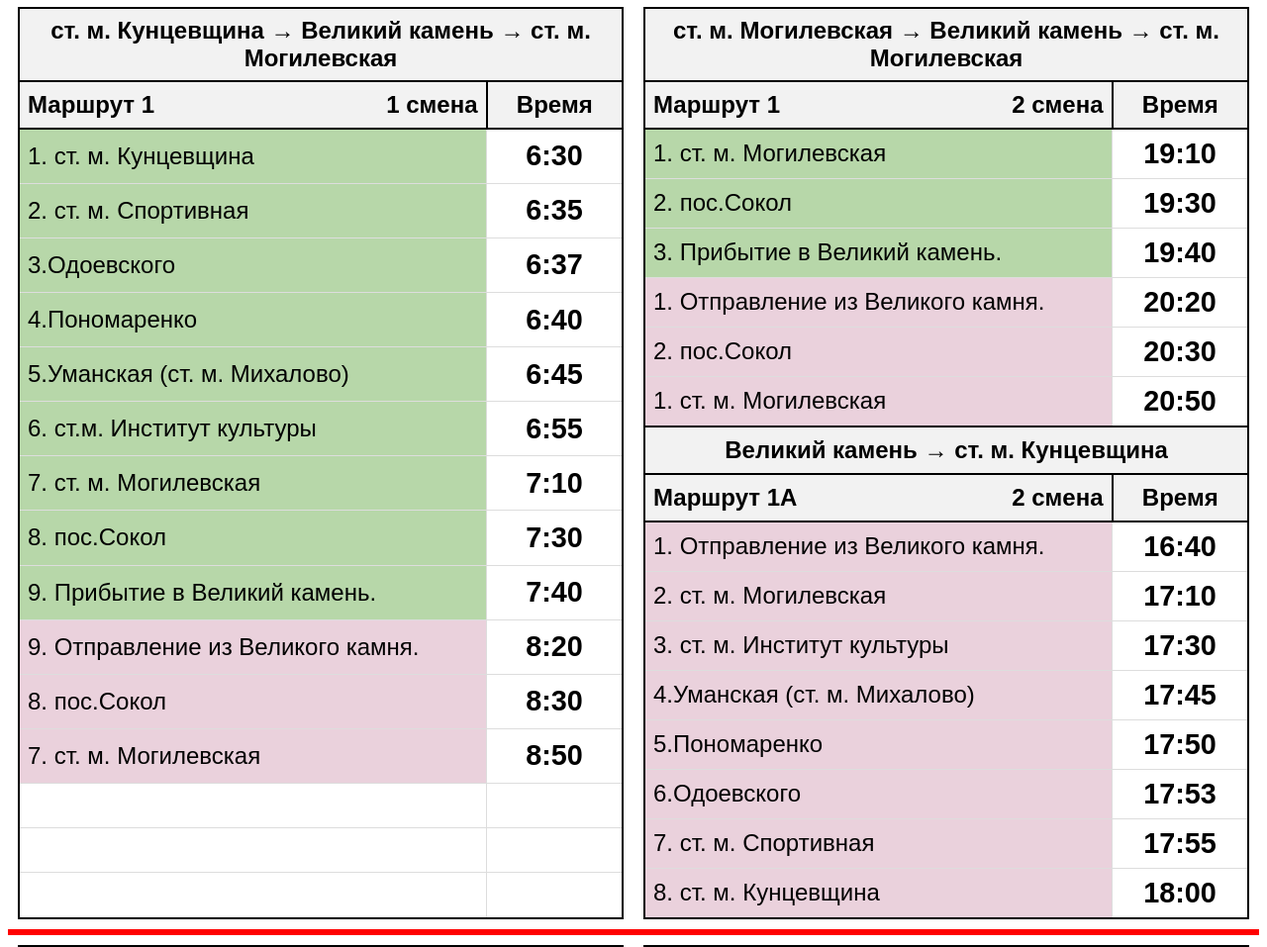
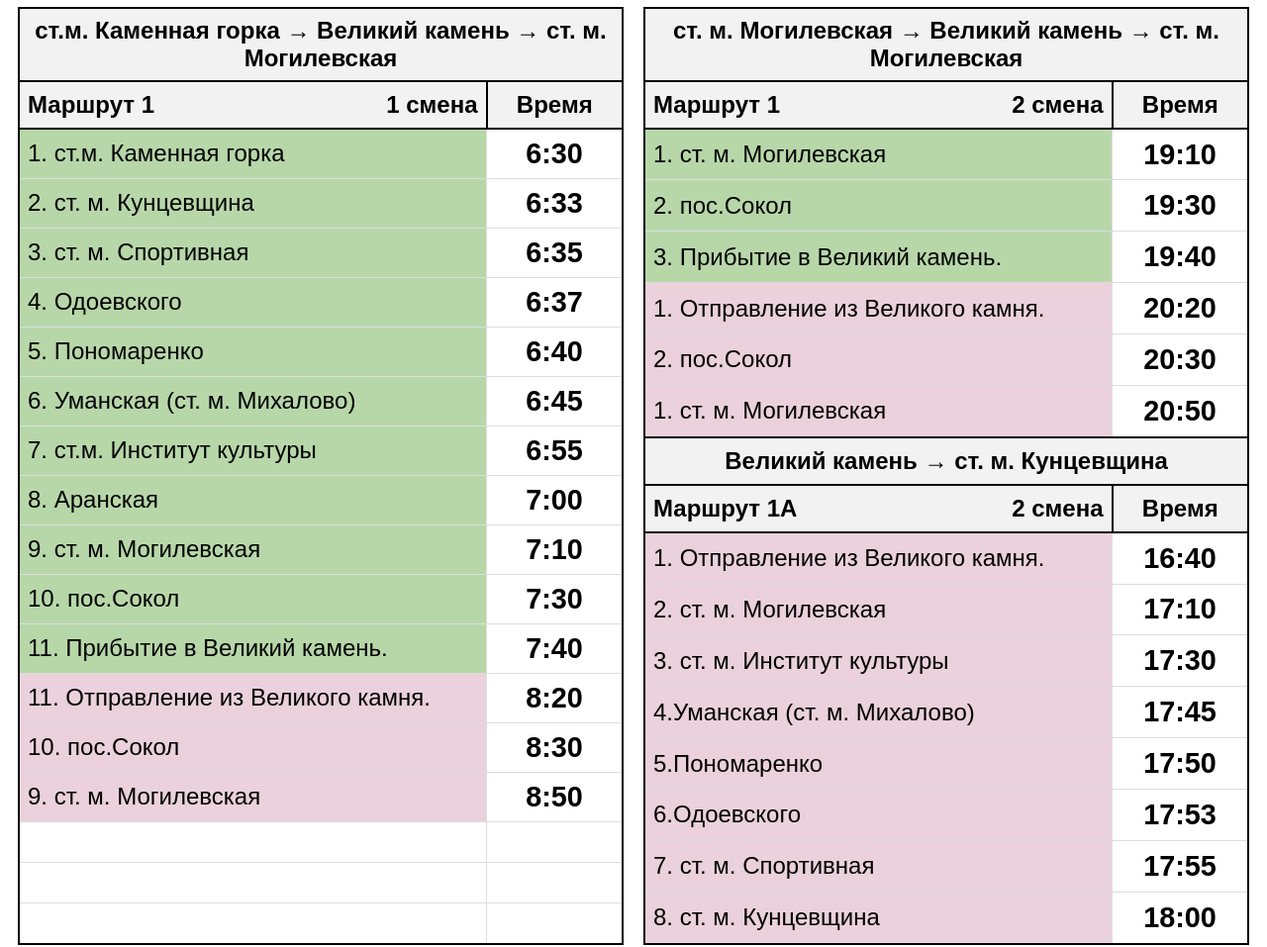
Before and after one commit to miran-bel/bus, a plain HTML site: page index.html in a window 1280 px wide. Shown: the part 346-1303 px from the top of the page at 99% size. Drawn offline with Linux system fonts and the light colour scheme.

Commit message:
Update index.html

```diff
--- a/index.html
+++ b/index.html
@@ -100,58 +100,66 @@
 
         <table class="table ">
             <tr>
-                <th colspan="2" style="text-align: center; ">ст. м. Кунцевщина → Великий камень → ст. м. Могилевская</th>
+                <th colspan="2" style="text-align: center; ">ст.м. Каменная горка → Великий камень → ст. м. Могилевская</th>
             </tr>
             <tr>
                 <th>Маршрут 1 <span style="float: right;">1 смена</span></th>
                 <th style="text-align: center;">Время</th>
             </tr>
             <tr>
-                <td class="green">1. ст. м. Кунцевщина</td>
+                <td class="green">1. ст.м. Каменная горка</td>
                 <td class="bold-text">6:30</td>
             </tr>
             <tr>
-                <td class="green">2. ст. м. Спортивная</td>
+                <td class="green">2. ст. м. Кунцевщина</td>
+                <td class="bold-text">6:33</td>
+            </tr>
+            <tr>
+                <td class="green">3. ст. м. Спортивная</td>
                 <td class="bold-text">6:35</td>
             </tr>
             <tr>
-                <td class="green">3.Одоевского</td>
+                <td class="green">4. Одоевского</td>
                 <td class="bold-text">6:37</td>
             </tr>
             <tr>
-                <td class="green">4.Пономаренко</td>
+                <td class="green">5. Пономаренко</td>
                 <td class="bold-text">6:40</td>
             </tr>
             <tr>
-                <td class="green">5.Уманская (ст. м. Михалово)</td>
+                <td class="green">6. Уманская (ст. м. Михалово)</td>
                 <td class="bold-text">6:45</td>
             </tr>
             <tr>
-                <td class="green">6. ст.м. Институт культуры</td>
+                <td class="green">7. ст.м. Институт культуры</td>
                 <td class="bold-text">6:55</td>
             </tr>
             <tr>
-                <td class="green">7. ст. м. Могилевская</td>
+                <td class="green">8. Аранская</td>
+                <td class="bold-text">7:00</td>
+            </tr>
+            <tr>
+                <td class="green">9. ст. м. Могилевская</td>
                 <td class="bold-text">7:10</td>
             </tr>
             <tr>
-                <td class="green">8. пос.Сокол</td>
+                <td class="green">10. пос.Сокол</td>
                 <td class="bold-text">7:30</td>
             </tr>
             <tr>
-                <td class="green">9. Прибытие в Великий камень.</td>
+                <td class="green">11. Прибытие в Великий камень.</td>
                 <td class="bold-text">7:40</td>
             </tr>
             <tr>
-                <td class="red">9. Отправление из Великого камня.</td>
+                <td class="red">11. Отправление из Великого камня.</td>
                 <td class="bold-text">8:20</td>
             </tr>
             <tr>
-                <td class="red">8. пос.Сокол</td>
+                <td class="red">10. пос.Сокол</td>
                 <td class="bold-text">8:30</td>
             </tr>
             <tr>
-                <td class="red">7. ст. м. Могилевская</td>
+                <td class="red">9. ст. м. Могилевская</td>
                 <td class="bold-text">8:50</td>
             </tr>
             <tr>
@@ -764,7 +772,7 @@
         <!-- Первая таблица -->
         <table class="table">
             <tr>
-                <th colspan="2" style="text-align: center;" >ст. м. Уручье → Великий камень</th>
+                <th colspan="2" style="text-align: center;" >ст. м. Малиновка → Великий камень</th>
             </tr>
             <tr>
                 <th>Маршрут 5 <span style="float: right;">1 смена</span></th>
```
